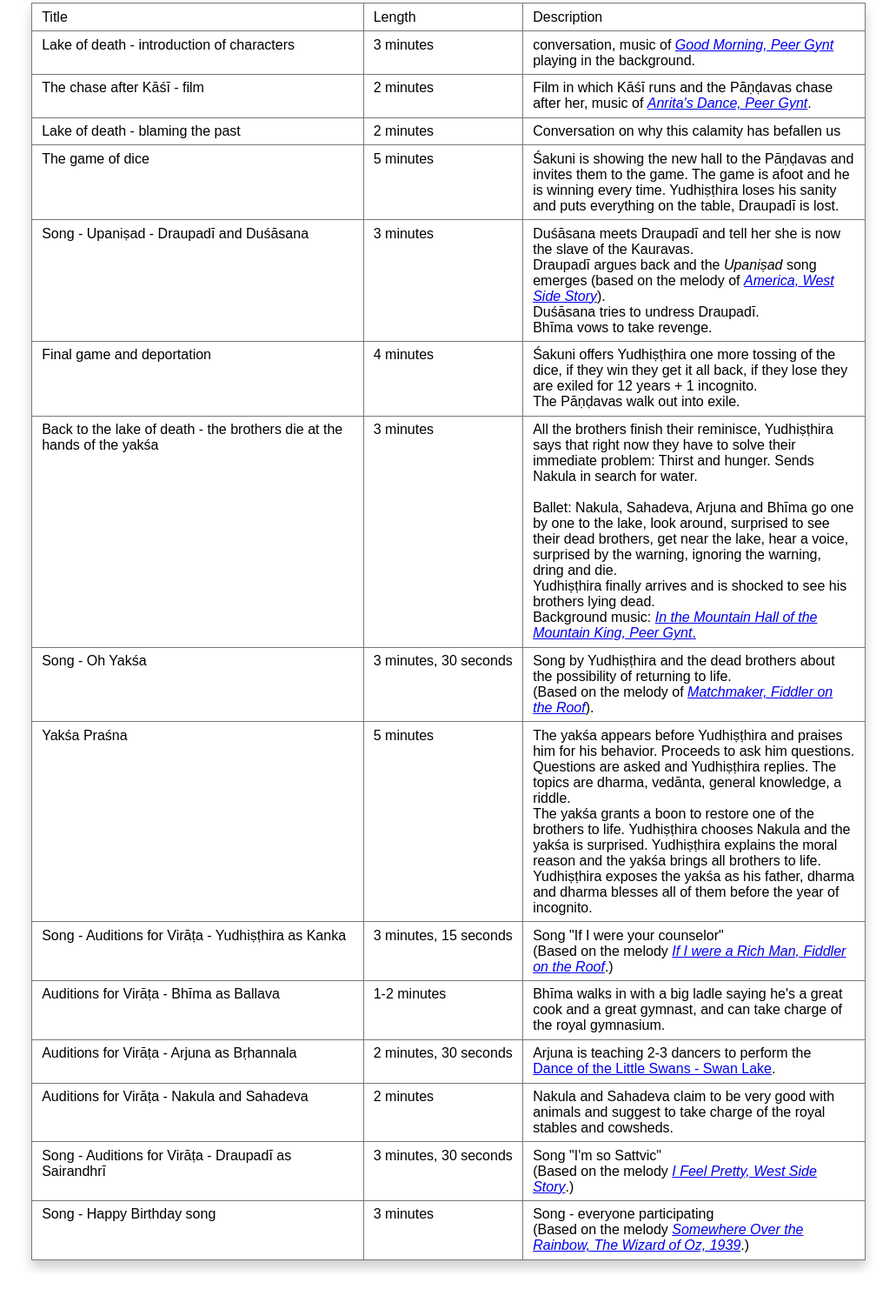
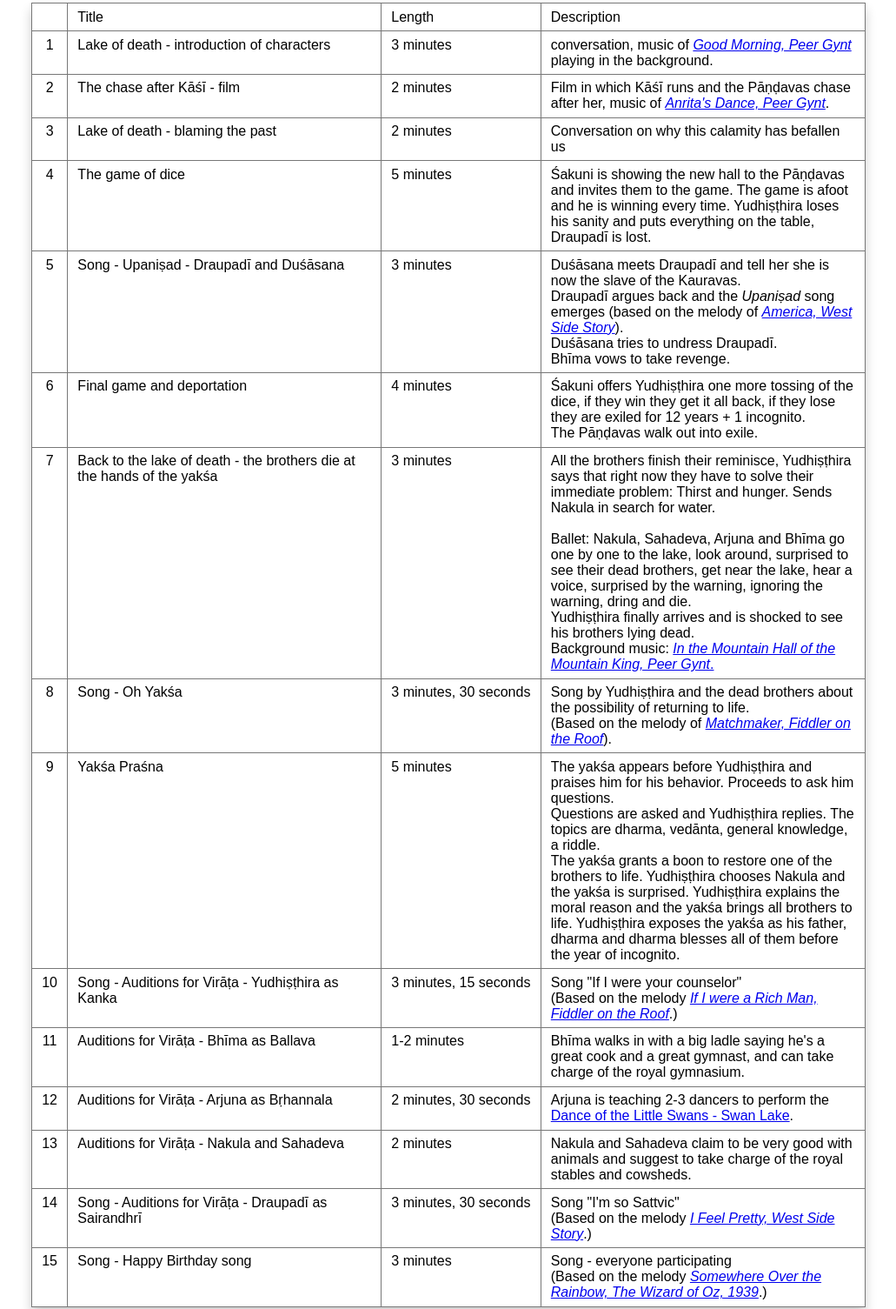
Before and after one commit to iswara108/swamiji-birthday-play-plan-2021, a website: page index.html in a window 1280 px wide. Shown: the part 119-1624 px from the top of the page at 87% size, without its empty margins (124-1155 px from the left). Before the commit the page ends 1584 px from the top, so only its background shows below. Drawn offline with Linux system fonts and the light colour scheme.

Commit message:
number scenes

```diff
--- a/index.html
+++ b/index.html
@@ -15,29 +15,35 @@
     <main>
         <h2>Scenes Outline</h2>
         <div class="scenes">
+            <div class="scenes__sequence"></div>
             <div class="scenes__name">Title</div>
             <div class="scenes__length">Length</div>
             <div class="scenes__description">Description</div>
+            <div class="scenes__sequence">1</div>
             <div class="scenes__name">Lake of death - introduction of characters</div>
             <div class="scenes__length">3 minutes</div>
             <div class="scenes__description">conversation, music of <a
                     href="https://www.youtube.com/watch?v=-rh8gMvzPw0" target="_blank"><em>Good Morning, Peer
                         Gynt</em></a> playing in the background.
             </div>
+            <div class="scenes__sequence">2</div>
             <div class="scenes__name">The chase after Kāśī - film</div>
             <div class="scenes__length">2 minutes</div>
             <div class="scenes__description">Film in which Kāśī runs and the Pāṇḍavas chase after her, music of <a
                     href="https://www.youtube.com/watch?v=gcEnSITNaGM" target="_blank"><em>Anrita's Dance, Peer
                         Gynt</em></a>.</div>
+            <div class="scenes__sequence">3</div>
             <div class="scenes__name">Lake of death - blaming the past</div>
             <div class="scenes__length">2 minutes</div>
             <div class="scenes__description">Conversation on why this calamity has befallen us</div>
+            <div class="scenes__sequence">4</div>
             <div class="scenes__name">The game of dice</div>
             <div class="scenes__length">5 minutes</div>
             <div class="scenes__description">Śakuni is showing the new hall to the Pāṇḍavas and invites them to the
                 game. The
                 game is afoot and he is winning every time. Yudhiṣṭhira loses his sanity and puts everything on the
                 table, Draupadī is lost.</div>
+            <div class="scenes__sequence">5</div>
             <div class="scenes__name">Song - Upaniṣad - Draupadī and Duśāsana</div>
             <div class="scenes__length">3 minutes</div>
             <div class="scenes__description">Duśāsana meets Draupadī and tell her she is now the slave of the Kauravas.
@@ -46,12 +52,14 @@
                     <em>America, West Side Story</em></a>). <br>Duśāsana tries to undress Draupadī.
                 <br>Bhīma vows to take revenge.
             </div>
+            <div class="scenes__sequence">6</div>
             <div class="scenes__name">Final game and deportation</div>
             <div class="scenes__length">4 minutes</div>
             <div class="scenes__description">Śakuni offers Yudhiṣṭhira one more tossing of the dice, if they win they
                 get it
                 all back, if they lose they are exiled for 12 years + 1 incognito. <br>The Pāṇḍavas walk out into exile.
             </div>
+            <div class="scenes__sequence">7</div>
             <div class="scenes__name">Back to the lake of death - the brothers die at the hands of the yakśa</div>
             <div class="scenes__length">3 minutes</div>
             <div class="scenes__description">All the brothers finish their reminisce, Yudhiṣṭhira says that right now
@@ -63,12 +71,14 @@
                 lying dead. <br> Background music: <a href="https://www.youtube.com/watch?v=4nMUr8Rt2AI"
                     target="_blank"><em>In the
                         Mountain Hall of the Mountain King, Peer Gynt</em>.</a></div>
+            <div class="scenes__sequence">8</div>
             <div class="scenes__name">Song - Oh Yakśa</div>
             <div class="scenes__length">3 minutes, 30 seconds</div>
             <div class="scenes__description">Song by Yudhiṣṭhira and the dead brothers about the possibility of
                 returning to life. <br> (Based on the melody of <a href="https://www.youtube.com/watch?v=59Hj7bp38f8"
                     target="_blank"><em>Matchmaker, Fiddler on the Roof</em></a>).
             </div>
+            <div class="scenes__sequence">9</div>
             <div class="scenes__name">Yakśa Praśna</div>
             <div class="scenes__length">5 minutes</div>
             <div class="scenes__description">The yakśa appears before Yudhiṣṭhira and praises him for his behavior.
@@ -77,31 +87,37 @@
                 life. Yudhiṣṭhira chooses Nakula and the yakśa is surprised. Yudhiṣṭhira explains the moral reason and
                 the yakśa brings all brothers to life. Yudhiṣṭhira exposes the yakśa as his father, dharma and dharma
                 blesses all of them before the year of incognito.</div>
+            <div class="scenes__sequence">10</div>
             <div class="scenes__name">Song - Auditions for Virāṭa - Yudhiṣṭhira as Kanka</div>
             <div class="scenes__length">3 minutes, 15 seconds</div>
             <div class="scenes__description">Song "If I were your counselor" <br>(Based on the melody <a
                     href="https://www.youtube.com/watch?v=BAsZDHv3Wv4" target="_blank"><em>If I were a Rich Man, Fiddler
                         on the
                         Roof</em></a>.)</div>
+            <div class="scenes__sequence">11</div>
             <div class="scenes__name">Auditions for Virāṭa - Bhīma as Ballava</div>
             <div class="scenes__length">1-2 minutes</div>
             <div class="scenes__description">Bhīma walks in with a big ladle saying he's a great cook and a great
                 gymnast, and can take charge of the royal gymnasium.</div>
+            <div class="scenes__sequence">12</div>
             <div class="scenes__name">Auditions for Virāṭa - Arjuna as Bṛhannala</div>
             <div class="scenes__length">2 minutes, 30 seconds</div>
             <div class="scenes__description">Arjuna is teaching 2-3 dancers to perform the <a
                     href="https://www.youtube.com/watch?v=Xd2nTXsivHs" target="_blank">Dance of the Little Swans - Swan
                     Lake</a>.</div>
+            <div class="scenes__sequence">13</div>
             <div class="scenes__name">Auditions for Virāṭa - Nakula and Sahadeva</div>
             <div class="scenes__length">2 minutes</div>
             <div class="scenes__description">Nakula and Sahadeva claim to be very good with animals and suggest to take
                 charge of the royal stables and cowsheds.</div>
+            <div class="scenes__sequence">14</div>
             <div class="scenes__name">Song - Auditions for Virāṭa - Draupadī as Sairandhrī</div>
             <div class="scenes__length">3 minutes, 30 seconds</div>
             <div class="scenes__description">Song "I'm so Sattvic" <br> (Based on the melody <a
                     href="https://www.youtube.com/watch?v=0uWgF8ojcJ0" target="_blank"><em>I Feel Pretty, West Side
                         Story</em></a>.)
             </div>
+            <div class="scenes__sequence">15</div>
             <div class="scenes__name">Song - Happy Birthday song</div>
             <div class="scenes__length">3 minutes</div>
             <div class="scenes__description">Song - everyone participating <br>(Based on the melody <a
--- a/style.css
+++ b/style.css
@@ -37,7 +37,7 @@ main {
 
 .scenes {
   display: grid;
-  grid-template-columns: repeat(3, minmax(min-content, max-content));
+  grid-template-columns: repeat(4, minmax(min-content, max-content));
   grid-column-gap: 1px;
   grid-row-gap: 1px;
   border: 0.3px #777 solid;
@@ -49,3 +49,17 @@ main {
   background-color: #fff;
   padding: 0.4rem 0.7rem;
 }
+
+.scenes__sequence {
+  text-align: center;
+}
+
+@media screen and (max-width: 24rem) {
+  .scenes__sequence {
+    display: none;
+  }
+
+  .scenes {
+    grid-template-columns: repeat(3, minmax(min-content, max-content));
+  }
+}
```
